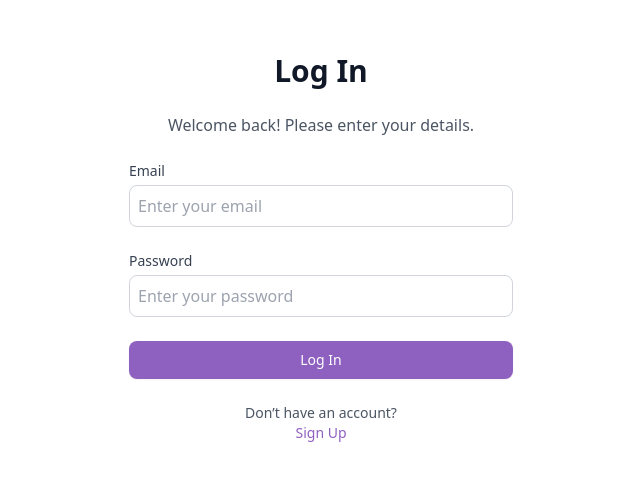
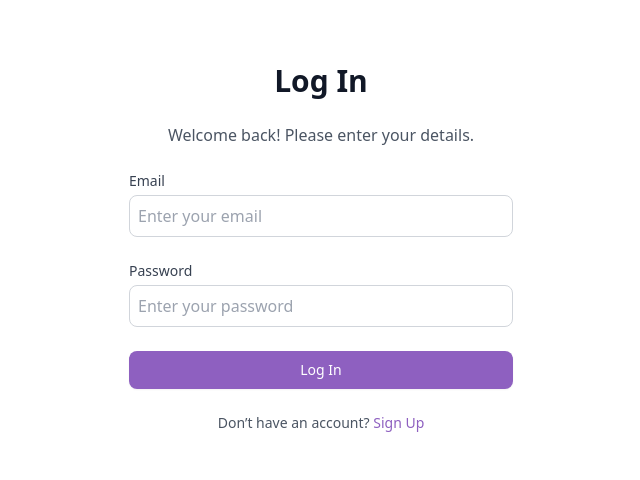
Before and after one commit to JonathanAmdahl/sunhacks, a Next.js app in the folder frontend/: page /login in a window 1280 px wide. Shown: the part 152-632 px from the top of the page, without its empty margins (319-959 px from the left). Built offline with nearby package versions, Linux system fonts and the light colour scheme.

Commit message:
fix: hydration issue on login page

```diff
--- a/frontend/src/app/login/page.tsx
+++ b/frontend/src/app/login/page.tsx
@@ -13,7 +13,6 @@ export default function Login() {
 
     try {
       const response = await fetch("http://localhost:3001/login", {
-        // Changed the endpoint for login
         method: "POST",
         headers: {
           "Content-Type": "application/json",
@@ -24,12 +23,10 @@ export default function Login() {
       const data = await response.json();
 
       if (response.ok) {
-        // Assuming the backend sends a token or success message, you can handle it here
-        // For example, storing the token in local storage
-        localStorage.setItem("token", data.token); // Adjust this based on your response structure
+        localStorage.setItem("token", data.token);
 
         // Redirect to the dashboard on successful login
-        window.location.href = "/dashboard"; // Change this if using client-side routing
+        window.location.href = "/dashboard";
       } else {
         setError(data.error || "Invalid credentials");
       }
@@ -105,9 +102,9 @@ export default function Login() {
         <p className="mt-6 text-center text-sm text-gray-600">
           Don’t have an account?{" "}
           <Link href="/register">
-            <p className="font-medium text-[#8E60C0] hover:text-[#6d4a93]">
+            <span className="font-medium text-[#8E60C0] hover:text-[#6d4a93]">
               Sign Up
-            </p>
+            </span>
           </Link>
         </p>
       </div>
```
